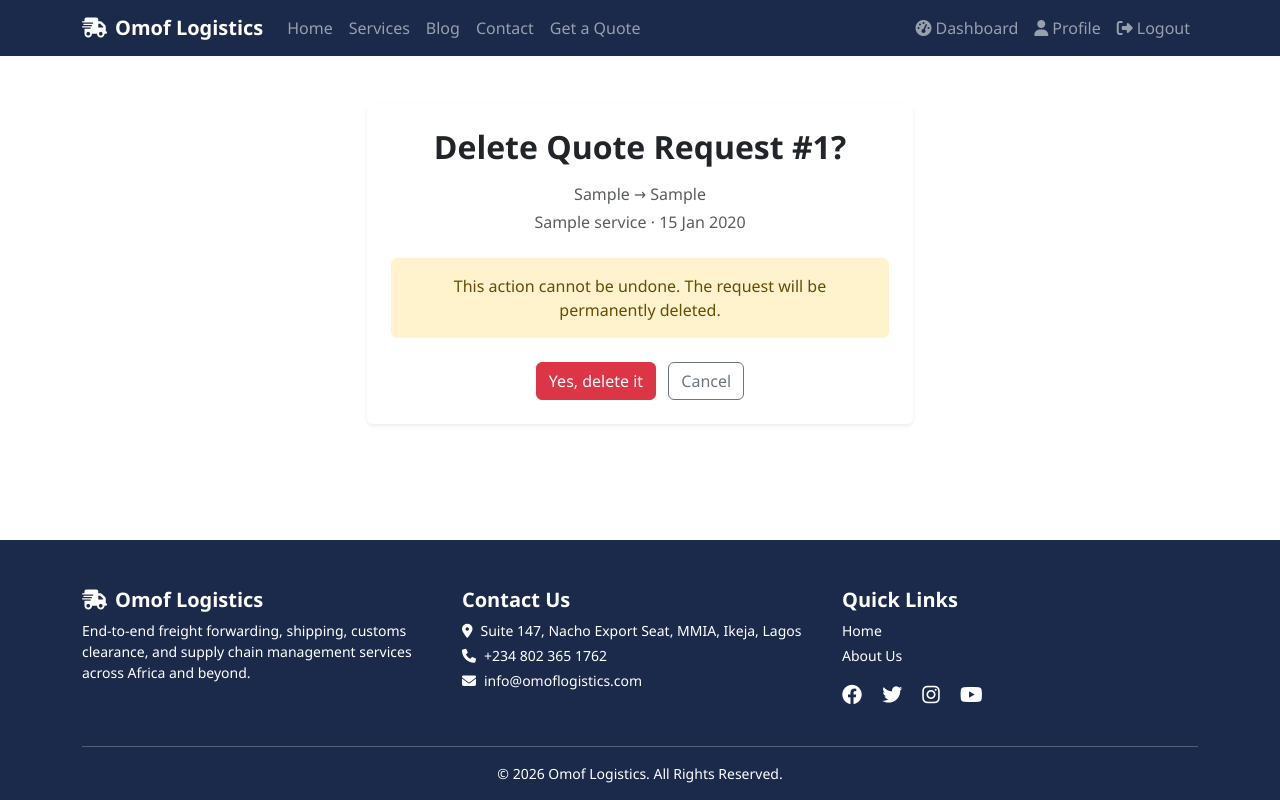
After one commit to timothyosaigbovo/omof-logistics, a Django app: page /quotes/1/delete/ in a window 1280 px wide. The commit adds this page. Run offline with Django 5.2, Linux system fonts and the light colour scheme; a user stored in the database is signed in; tables that the repository leaves empty hold one stand-in row (values such as "Sample post").

Commit message:
Add delete RFQ functionality — users can delete pending quote requests with confirmation page

```diff
--- a/quotes/urls.py
+++ b/quotes/urls.py
@@ -7,4 +7,5 @@ urlpatterns = [
     path('', views.rfq_list, name='rfq_list'),
     path('request/', views.rfq_create, name='rfq_create'),
     path('<int:pk>/', views.rfq_detail, name='rfq_detail'),
+    path('<int:pk>/delete/', views.rfq_delete, name='rfq_delete'),
 ]
--- a/quotes/views.py
+++ b/quotes/views.py
@@ -7,6 +7,7 @@ from .forms import QuoteRequestForm
 
 @login_required
 def rfq_create(request):
+    # Handle RFQ form submission
     service_id = request.GET.get('service')
     if request.method == 'POST':
         form = QuoteRequestForm(request.POST, service_id=service_id)
@@ -26,6 +27,7 @@ def rfq_create(request):
 
 @login_required
 def rfq_detail(request, pk):
+    # Show a single RFQ — only accessible by the owner
     try:
         rfq = QuoteRequest.objects.get(pk=pk, user=request.user)
     except QuoteRequest.DoesNotExist:
@@ -36,5 +38,24 @@ def rfq_detail(request, pk):
 
 @login_required
 def rfq_list(request):
+    # List all RFQs belonging to the logged-in user
     rfqs = QuoteRequest.objects.filter(user=request.user)
     return render(request, 'quotes/rfq_list.html', {'rfqs': rfqs})
+
+
+@login_required
+def rfq_delete(request, pk):
+    # Allow user to delete a pending RFQ only
+    try:
+        rfq = QuoteRequest.objects.get(pk=pk, user=request.user)
+    except QuoteRequest.DoesNotExist:
+        messages.error(request, 'Quote request not found or you do not have permission to delete it.')
+        return redirect('quotes:rfq_list')
+    if rfq.status != 'pending':
+        messages.error(request, 'Only pending quote requests can be deleted.')
+        return redirect('quotes:rfq_detail', pk=rfq.pk)
+    if request.method == 'POST':
+        rfq.delete()
+        messages.success(request, 'Quote request deleted successfully.')
+        return redirect('quotes:rfq_list')
+    return render(request, 'quotes/rfq_confirm_delete.html', {'rfq': rfq})
--- /dev/null
+++ b/templates/quotes/rfq_confirm_delete.html
@@ -0,0 +1,24 @@
+{% extends "base.html" %}
+{% block content %}
+<div class="container py-5">
+  <div class="row justify-content-center">
+    <div class="col-lg-6">
+      <div class="card border-0 shadow-sm">
+        <div class="card-body p-4 text-center">
+          <h2 class="fw-bold mb-3">Delete Quote Request #{{ rfq.pk }}?</h2>
+          <p class="text-muted mb-1">{{ rfq.origin }} → {{ rfq.destination }}</p>
+          <p class="text-muted mb-4">{{ rfq.service.name|default:"No service" }} · {{ rfq.submitted_at|date:"d M Y" }}</p>
+          <div class="alert alert-warning border-0 mb-4">
+            This action cannot be undone. The request will be permanently deleted.
+          </div>
+          <form method="POST">
+            {% csrf_token %}
+            <button type="submit" class="btn btn-danger me-2">Yes, delete it</button>
+            <a href="{% url 'quotes:rfq_detail' rfq.pk %}" class="btn btn-outline-secondary">Cancel</a>
+          </form>
+        </div>
+      </div>
+    </div>
+  </div>
+</div>
+{% endblock %}
```
Also changed, not shown: templates/quotes/rfq_list.html (+4 -6 lines).
